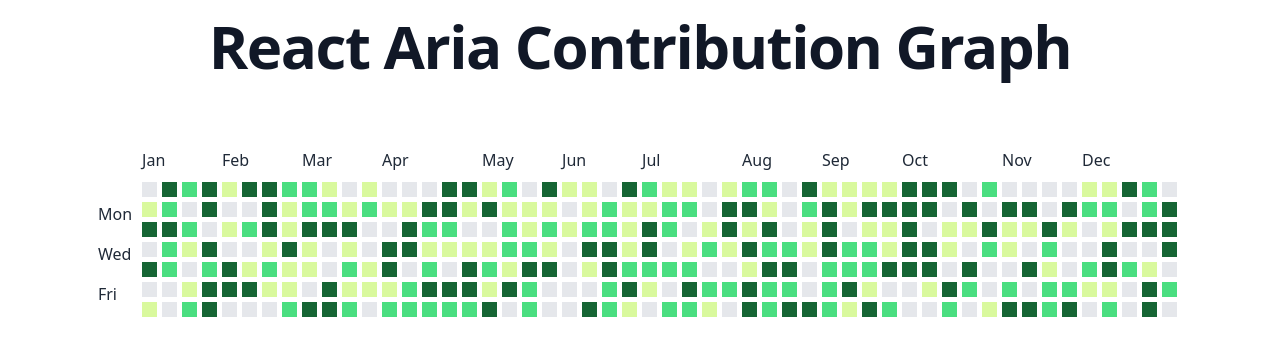
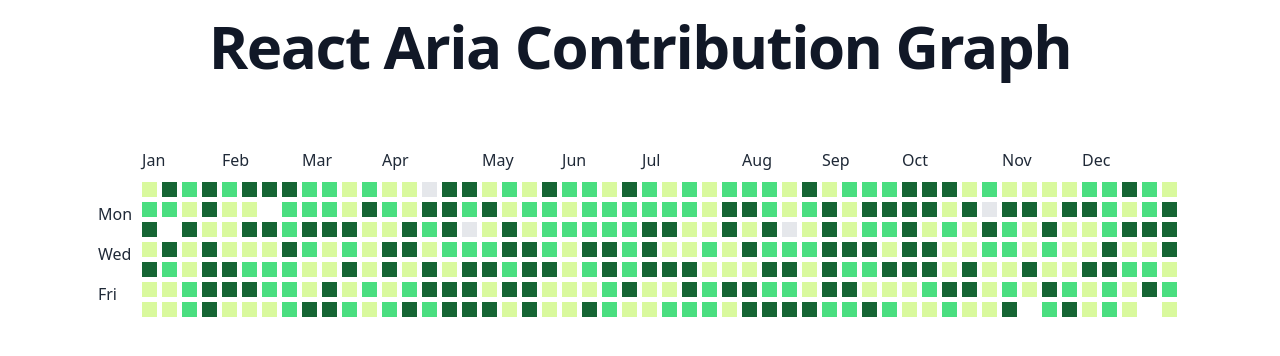
Before and after one commit to zyhou/react-aria-contribution-graph, a React (Vite) app: page / in a window 1280 px wide. Shown: the top 356 px of the page. Built offline with nearby package versions, Linux system fonts and the light colour scheme.

Commit message:
improve activites type

```diff
--- a/src/App.tsx
+++ b/src/App.tsx
@@ -1,11 +1,10 @@
 import { Calendar } from "./Calendar";
-import { ActivityLevel } from "./types";
 
 // All calendar have the same number of days?
 const activities = [...new Array(364).keys()].map(() => {
-  const level = Math.floor(Math.random() * 4);
+  const level = Math.floor(Math.random() * 100);
   return level;
-}) as Array<ActivityLevel>;
+});
 
 export default function App() {
   return (
--- a/src/Calendar.tsx
+++ b/src/Calendar.tsx
@@ -8,9 +8,8 @@
 } from "@internationalized/date";
 
 import { CalendarGrid } from "./CalendarGrid";
-import { ActivityLevel } from "./types";
 
-export function Calendar({ activities }: { activities: Array<ActivityLevel> }) {
+export function Calendar({ activities }: { activities: Array<number> }) {
   const { locale } = useLocale();
   const state = useCalendarState({
     locale,
--- a/src/CalendarCell.tsx
+++ b/src/CalendarCell.tsx
@@ -1,19 +1,21 @@
 import { useRef } from "react";
-import { useCalendarCell, mergeProps, useDateFormatter } from "react-aria";
+import { useCalendarCell, useDateFormatter } from "react-aria";
 import { CalendarDate } from "@internationalized/date";
 import { CalendarState } from "react-stately";
-import { ActivityLevel, colorByLevel } from "./types";
+import { colorByLevel } from "./types";
 
 export function CalendarCell({
   state,
   date,
   level,
+  activity,
 }: {
   state: CalendarState;
   date: CalendarDate;
-  level: ActivityLevel;
+  level: number;
+  activity: number;
 }) {
-  const ref = useRef<HTMLLIElement>(null);
+  const ref = useRef<HTMLDivElement>(null);
   const { cellProps, buttonProps } = useCalendarCell({ date }, state, ref);
   const formatter = useDateFormatter({
     dateStyle: "full",
@@ -23,16 +25,19 @@
   const color = colorByLevel[level];
 
   return (
-    <li
+    <li {...cellProps} className="group">
+      <div
+        {...buttonProps}
         ref={ref}
-      {...mergeProps(cellProps, buttonProps)}
-      className={`${color} cursor-default relative flex flex-col items-center group`}
+        className={`${color} w-[--square-size] h-[--square-size] relative`}
       >
         <div className="absolute bottom-0 flex-col items-center hidden mb-6 w-max group-hover:flex">
           <span className="relative z-10 p-2 text-xs leading-none text-white whitespace-no-wrap bg-black shadow-lg">
-          {level} activities on {formatter.format(date.toDate(state.timeZone))}
+            {activity} activities on{" "}
+            {formatter.format(date.toDate(state.timeZone))}
           </span>
           <div className="w-3 h-3 -mt-2 rotate-45 bg-black"></div>
+        </div>
       </div>
     </li>
   );
--- a/src/CalendarGrid.tsx
+++ b/src/CalendarGrid.tsx
@@ -1,14 +1,14 @@
 import { useCalendarGrid, useDateFormatter } from "react-aria";
 import { CalendarState } from "react-stately";
 import { CalendarCell } from "./CalendarCell";
-import { ActivityLevel } from "./types";
+import { numberOfLevels } from "./types";
 
 export function CalendarGrid({
   state,
   activities,
 }: {
   state: CalendarState;
-  activities: Array<ActivityLevel>;
+  activities: Array<number>;
 }) {
   const { gridProps, headerProps, weekDays } = useCalendarGrid(
     { weekdayStyle: "short" },
@@ -29,6 +29,10 @@
     const date = state.focusedDate.set({ month: i });
     months.push(formatter.format(date.toDate(state.timeZone)));
   }
+
+  const min = Math.min(...activities);
+  const max = Math.max(...activities);
+  const interval = (max - min) / (numberOfLevels - 1);
 
   return (
     <div
@@ -53,8 +57,14 @@
         })}
       </ul>
       <ul className="grid [grid-area:squares] gap-[--square-gap] [grid-template-rows:repeat(7,_var(--square-size))] grid-flow-col auto-cols-[--square-size]">
-        {activities.map((level, index) => {
+        {activities.map((activity, index) => {
           const currentDate = state.visibleRange.start.add({ days: index });
+
+          let level = 0;
+          if (activity !== 0) {
+            const category = Math.floor((activity - min) / interval) + 1;
+            level = category <= numberOfLevels ? category : numberOfLevels;
+          }
 
           return (
             <CalendarCell
@@ -62,6 +72,7 @@
               state={state}
               date={currentDate}
               level={level}
+              activity={activity}
             />
           );
         })}
--- a/src/types.ts
+++ b/src/types.ts
@@ -1,8 +1,8 @@
-export const colorByLevel = {
-  0: "bg-gray-200",
-  1: "bg-lime-200",
-  2: "bg-green-400",
-  3: "bg-green-800",
-} as const;
+export const numberOfLevels = 4; // size of cricle / number of color
 
-export type ActivityLevel = keyof typeof colorByLevel;
+export const colorByLevel = [
+  "bg-gray-200", // level 0
+  "bg-lime-200", // level 1
+  "bg-green-400", // ...
+  "bg-green-800",
+];
```
Lines whose indentation alone changed are shown as unchanged.
